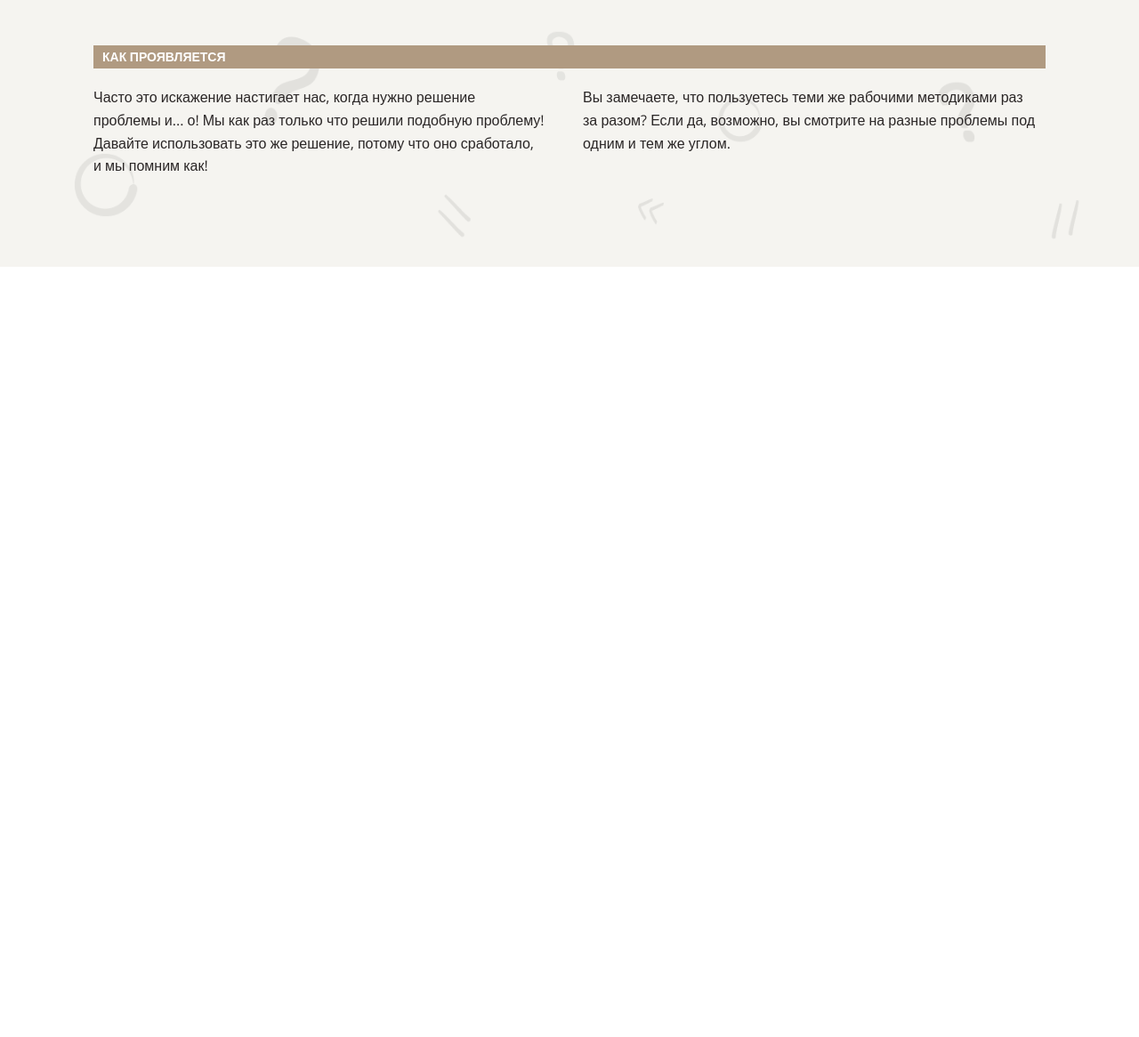
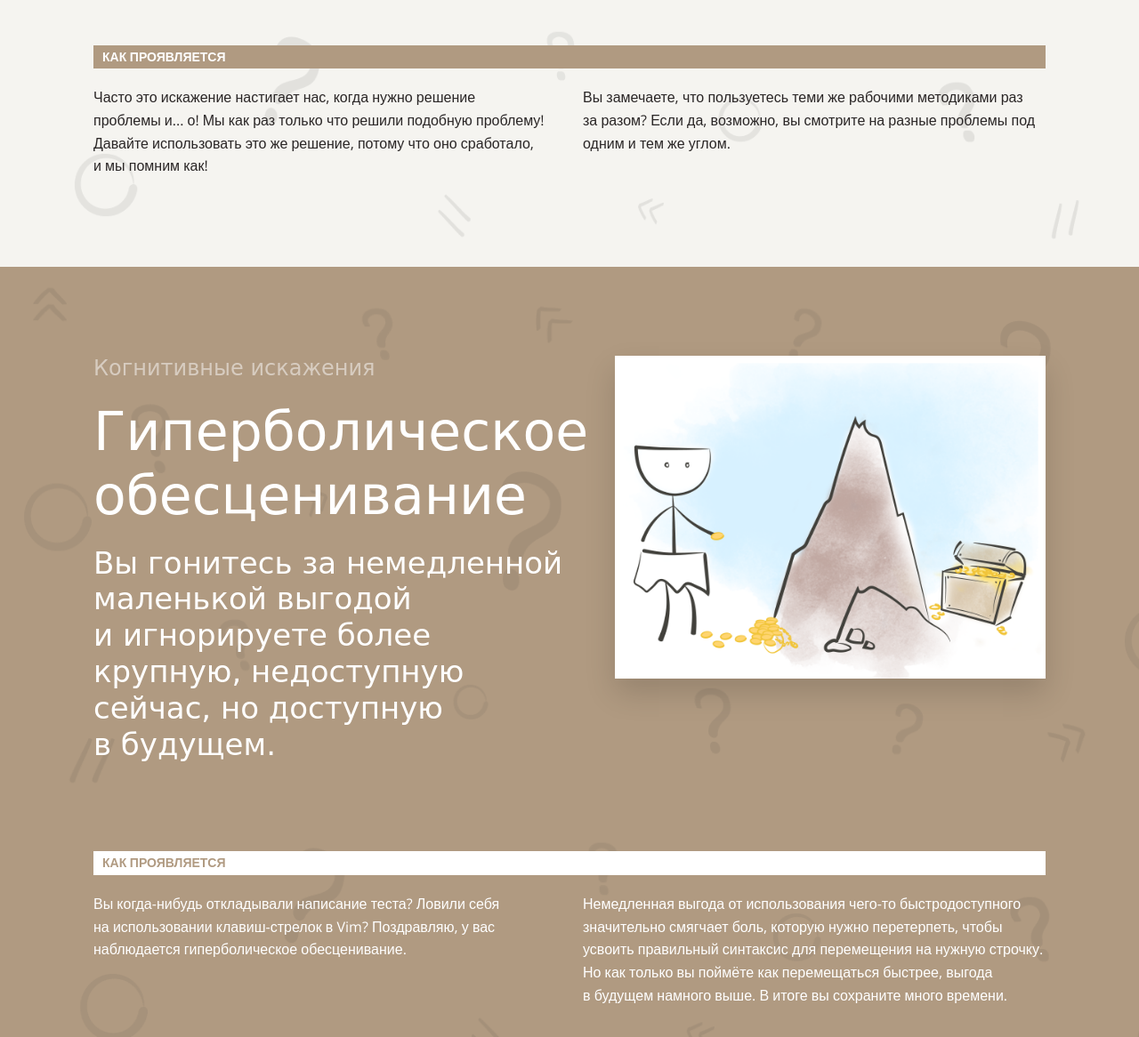
Before and after one commit to kagulion/cognitive-biases, a plain HTML site: page src/index.html in a window 1280 px wide. Shown: the part 4938-6104 px from the top of the page at 89% size. Before the commit the page ends 5238 px from the top, so only its background shows below. Drawn offline with nearby package versions, Linux system fonts and the light colour scheme; a web font is replaced by a local one.

Commit message:
add fourth effect section

```diff
--- a/src/index.html
+++ b/src/index.html
@@ -117,7 +117,7 @@
                 недавно, и недооцениваете более старые.
               </p>
             </a>
-            <a href="#" class="navigation-card">
+            <a href="#hyperbolic-depreciation" class="navigation-card">
               <span>4</span>
               <h3 class="heading text-primary mb-16">
                 Гиперболическое обесценивание
@@ -233,7 +233,8 @@
               <p class="effect-subtitle">Когнитивные искажения</p>
               <h2 class="heading">Искажение новизны</h2>
               <p class="effect-description">
-                Вы&nbsp;даёте более высокую оценку тем событиям, которые произошли недавно, и&nbsp;недооцениваете более старые.
+                Вы&nbsp;даёте более высокую оценку тем событиям, которые
+                произошли недавно, и&nbsp;недооцениваете более старые.
               </p>
             </div>
           </div>
@@ -241,12 +242,63 @@
           <div class="cols">
             <div class="col">
               <p>
-                Часто это искажение настигает нас, когда нужно решение проблемы&nbsp;и... о! Мы&nbsp;как раз только что решили подобную проблему! Давайте использовать это&nbsp;же решение, потому что оно сработало, и&nbsp;мы&nbsp;помним как!
+                Часто это искажение настигает нас, когда нужно решение
+                проблемы&nbsp;и... о! Мы&nbsp;как раз только что решили подобную
+                проблему! Давайте использовать это&nbsp;же решение, потому что
+                оно сработало, и&nbsp;мы&nbsp;помним как!
               </p>
             </div>
             <div class="col">
               <p>
-                Вы&nbsp;замечаете, что пользуетесь теми&nbsp;же рабочими методиками раз за&nbsp;разом? Если&nbsp;да, возможно, вы&nbsp;смотрите на&nbsp;разные проблемы под одним и&nbsp;тем&nbsp;же углом.
+                Вы&nbsp;замечаете, что пользуетесь теми&nbsp;же рабочими
+                методиками раз за&nbsp;разом? Если&nbsp;да, возможно,
+                вы&nbsp;смотрите на&nbsp;разные проблемы под одним
+                и&nbsp;тем&nbsp;же углом.
+              </p>
+            </div>
+          </div>
+        </div>
+      </section>
+      <section
+        id="hyperbolic-depreciation"
+        class="section section-brown-pattern"
+      >
+        <div class="container">
+          <div class="cols">
+            <div class="col">
+              <p class="effect-subtitle">Когнитивные искажения</p>
+              <h2 class="heading">Гиперболическое обесценивание</h2>
+              <p class="effect-description">
+                Вы&nbsp;гонитесь за&nbsp;немедленной маленькой выгодой
+                и&nbsp;игнорируете более крупную, недоступную сейчас,
+                но&nbsp;доступную в&nbsp;будущем.
+              </p>
+            </div>
+            <div class="col">
+              <img
+                class="effect-image"
+                src="./assets/4.png"
+                alt="Гиперболическое обесценивание"
+              />
+            </div>
+          </div>
+          <h4 class="effect-about">Как проявляется</h4>
+          <div class="cols">
+            <div class="col">
+              <p>
+                Вы&nbsp;когда-нибудь откладывали написание теста? Ловили себя
+                на&nbsp;использовании клавиш-стрелок в&nbsp;Vim? Поздравляю,
+                у&nbsp;вас наблюдается гиперболическое обесценивание.
+              </p>
+            </div>
+            <div class="col">
+              <p>
+                Немедленная выгода от&nbsp;использования чего-то
+                быстродоступного значительно смягчает боль, которую нужно
+                перетерпеть, чтобы усвоить правильный синтаксис для перемещения
+                на&nbsp;нужную строчку. Но&nbsp;как только вы&nbsp;поймёте как
+                перемещаться быстрее, выгода в&nbsp;будущем намного выше.
+                В&nbsp;итоге вы&nbsp;сохраните много времени.
               </p>
             </div>
           </div>
```
